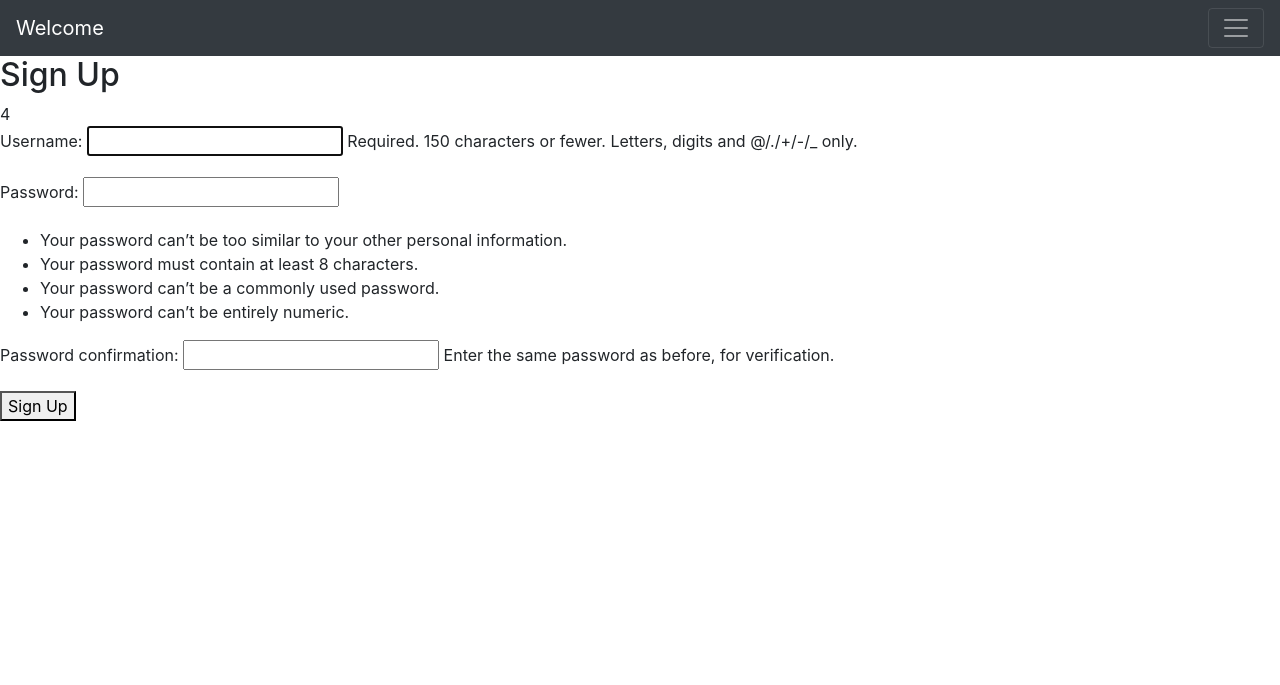
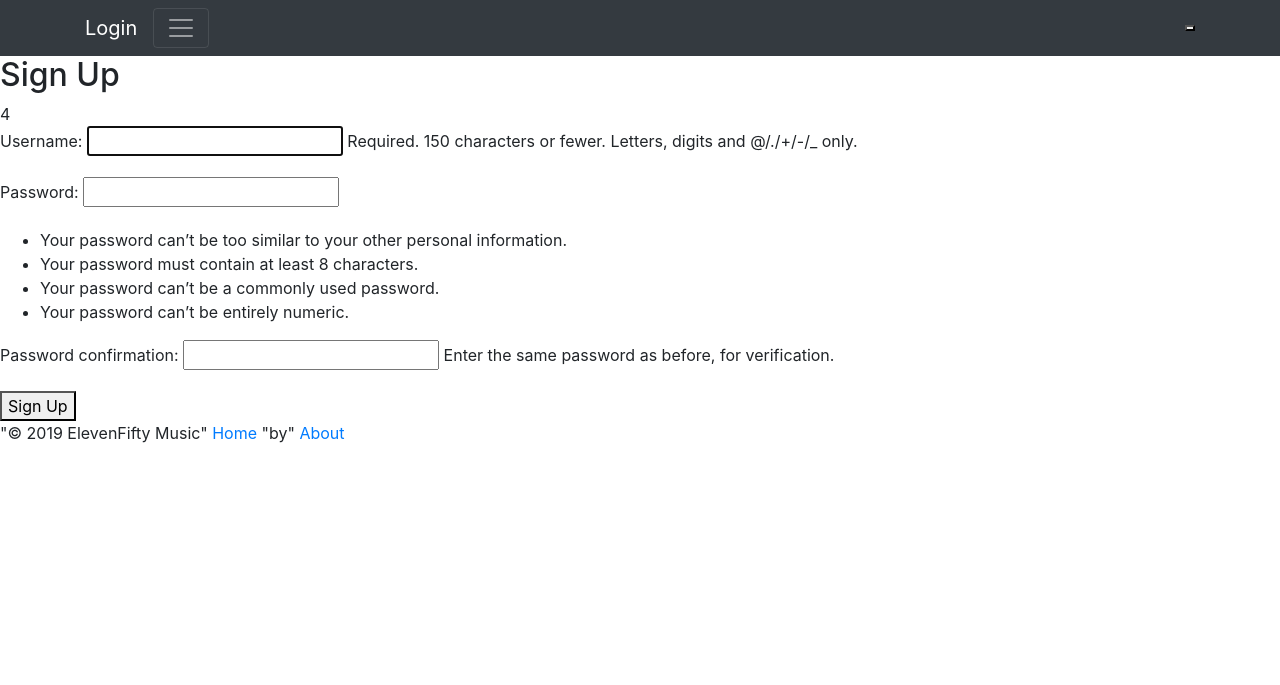
Before and after one commit to hilljtm/blue_badge_project, a Django app: page /users/signup/ in a window 1280 px wide. Shown: the top 685 px of the page. Run offline with Django 3.2, Linux system fonts and the light colour scheme; some libraries are stand-ins or nearby versions.

Commit message:
navbar fixed for the right side

```diff
--- a/music/main/templates/partials/_footer.html
+++ b/music/main/templates/partials/_footer.html
@@ -9,3 +9,9 @@
 </div>
 </div>
 </div>
+<footer class="blog-footer">
+<p>
+"&copy; 2019 ElevenFifty Music"
+<a href="https://google.com/">Home</a>
+"by"
+<a href="https://twitter.com">About</a>
--- a/music/main/templates/partials/_navbar.html
+++ b/music/main/templates/partials/_navbar.html
@@ -1,30 +1,31 @@
-<nav class="navbar navbar-dark bg-dark">
-  <a class="navbar-brand" href="#">Welcome</a>
-  <button class="navbar-toggler" type="button" data-toggle="collapse" data-target="#navbarNav" aria-controls="navbarNav" aria-expanded="false" aria-label="Toggle navigation">
+<nav class="navbar navbar-hide navbar-dark bg-dark static-top">
+  <div class="container">
+    <a class="navbar-brand" href="#">Login</a>
+    <button class="navbar-toggler"  type="button" data-toggle="collapse" data-target="#navbarResponsive" aria-controls="navbarResponsive"
+      aria-expanded="True" aria-label="Toggle navigation">
       <span class="navbar-toggler-icon"></span>
+    <button class="navbar-nav ml-auto"></button>
     </button>
-  <div class="collapse navbar-collapse" id="navbarNav">
-    <ul class="navbar-nav">
+    <div class="collapse navbar-collapse" id="navbarResponsive">
+      <ul class="navbar-nav ml-auto">
         <li class="nav-item active">
-        <a class="nav-link" href="#">Home <span class="sr-only">(current)</span></a>
+          <a class="nav-link" href="#">Home
+            <span class="sr-only">(current)</span>
+          </a>
         </li>
         <li class="nav-item">
-        <a class="nav-link" href="#">Our Top picks</a>
+          <a class="nav-link" href="#">Top picks</a>
         </li>
         <li class="nav-item">
           <a class="nav-link" href="#">Reviews</a>
         </li>
         <li class="nav-item">
-        <a class="nav-link" href="#">Login</a>
+          <a class="nav-link" href="#">About</a>
         </li>
         <li class="nav-item">
-      <a class="nav-link" href="#">Sign up</a>
-      </li>
-      <li class="nav-item">
-       <a class="nav-link" href="#">Contact us</a>
+          <a class="nav-link" href="#">Contact</a>
         </li>
       </ul>
     </div>
+  </div>
 </nav>
-<div class="container">
-</div>
```
Also changed, not shown: music/main/static/styles.css (+92 -0 lines), music/main/templates/pages/home.html (+10 -4 lines). Lines whose indentation alone changed are shown as unchanged.
